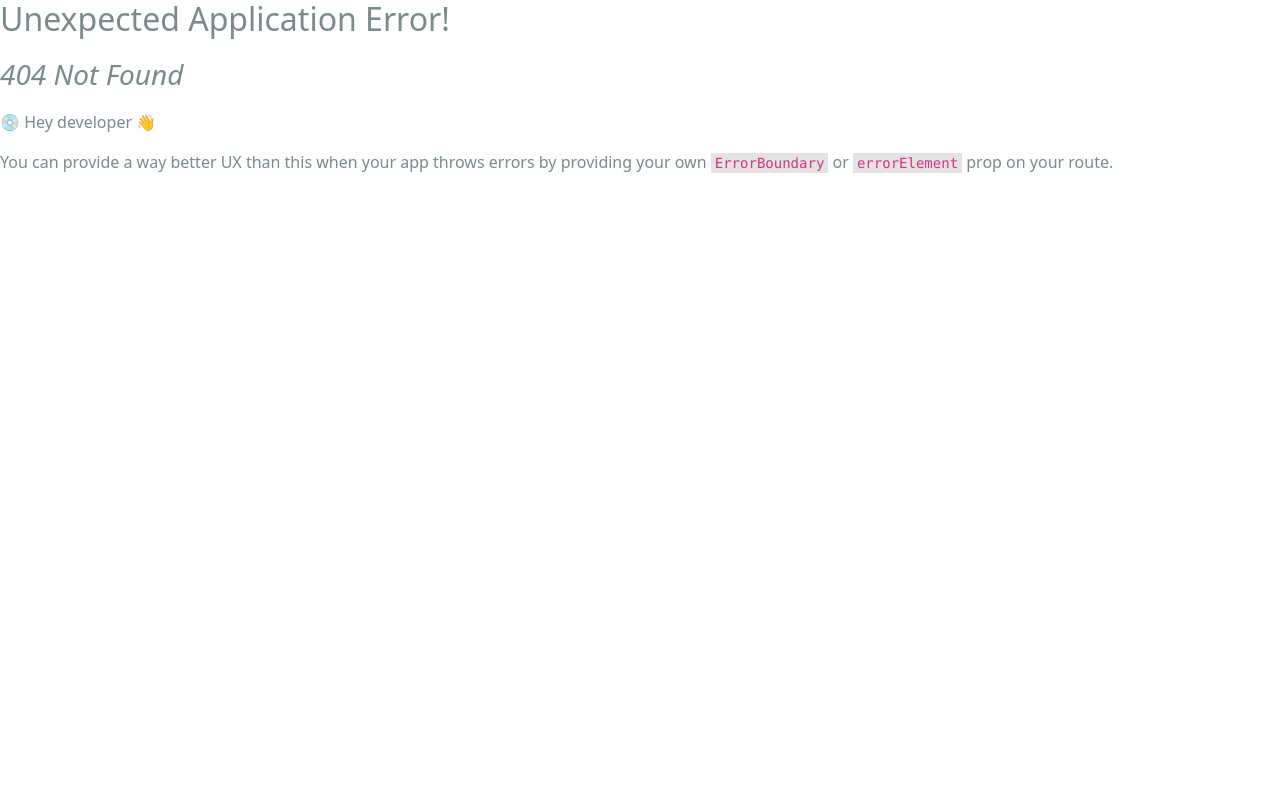
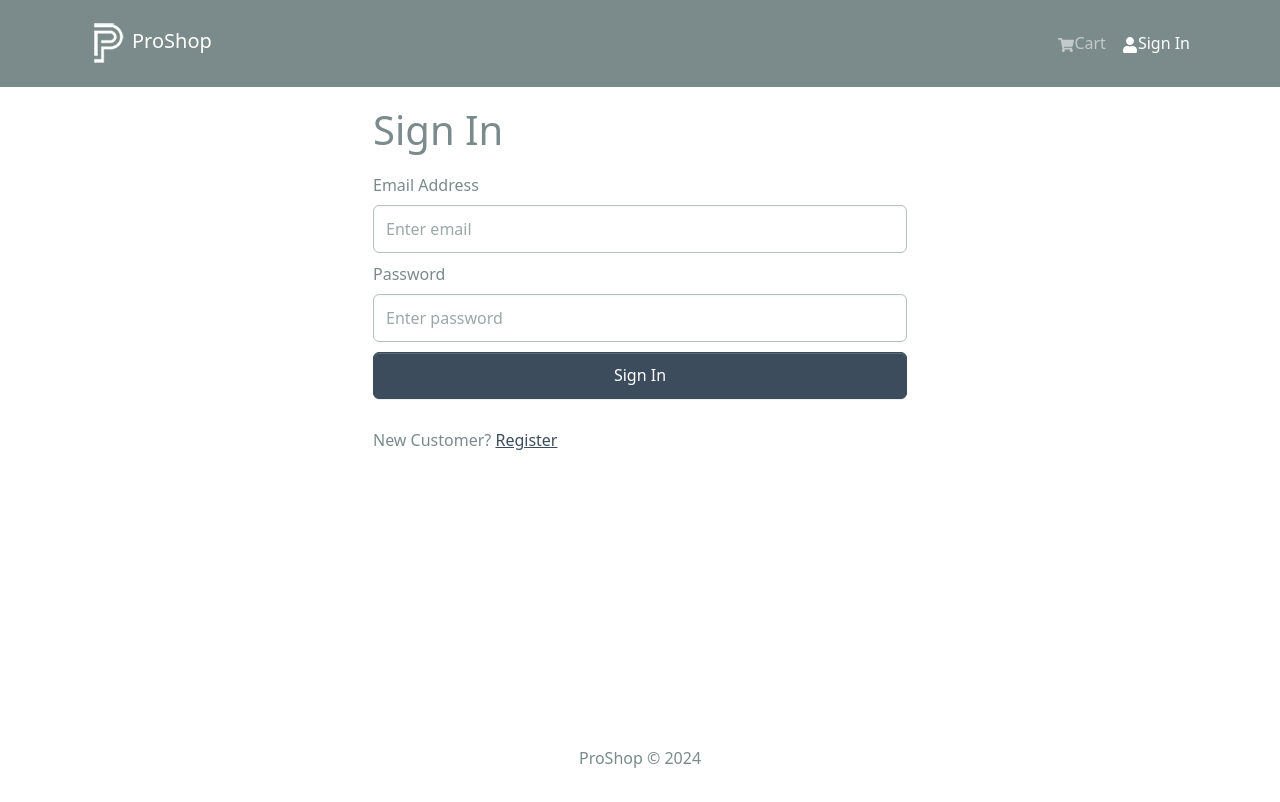
Before and after one commit to Shrustivaidya/ProShop, a React (Create React App) app in the folder frontend/: page /login in a window 1280 px wide. Before the commit this address had no page. Shown: the top 802 px of the page. Built offline with nearby package versions, Linux system fonts and the light colour scheme.

Commit message:
Frontend Authentication Worked on Auth & User slice & Login Screen UI

```diff
--- /dev/null
+++ b/frontend/src/components/FormContainer.js
@@ -0,0 +1,15 @@
+import { Container, Row, Col } from 'react-bootstrap';
+
+const FormContainer = ({ children }) => {
+  return (
+    <Container>
+      <Row className='justify-content-md-center'>
+        <Col xs={12} md={6}>
+          {children}
+        </Col>
+      </Row>
+    </Container>
+  );
+};
+
+export default FormContainer;
--- a/frontend/src/index.js
+++ b/frontend/src/index.js
@@ -14,9 +14,10 @@
 import HomeScreen from './screens/HomeScreen';
 import ProductScreen from './screens/ProductScreen';
 import CartScreen from './screens/cartScreen';
-
+import LoginScreen from './screens/LoginScreen';
 import App from './App';
 import reportWebVitals from './reportWebVitals';
+
 
 const router = createBrowserRouter(
   createRoutesFromElements(
@@ -24,6 +25,7 @@
       <Route index={true} path='/' element={<HomeScreen />} />
       <Route path='/product/:id' element={<ProductScreen />} />
       <Route path='/cart' element={<CartScreen />} />
+      <Route path='/login' element={<LoginScreen />} />
     </Route>
   )
 );
--- /dev/null
+++ b/frontend/src/screens/LoginScreen.js
@@ -0,0 +1,58 @@
+import { useState, useEffect } from 'react';
+import { Link, useLocation, useNavigate } from 'react-router-dom';
+import { Form, Button, Row, Col } from 'react-bootstrap';
+import FormContainer from '../components/FormContainer';
+
+const LoginScreen = () => {
+    const [email, setEmail] = useState('');
+    const [password, setPassword] = useState('');
+
+const submitHandler = async (e) =>{
+    e.preventDefault()
+    console.log('submit')
+}
+
+return (
+    <FormContainer>
+      <h1>Sign In</h1>
+
+      <Form onSubmit={submitHandler}>
+      <Form.Group className='my-2' controlId='email'>
+          <Form.Label>Email Address</Form.Label>
+          <Form.Control
+            type='email'
+            placeholder='Enter email'
+            value={email}
+            onChange={(e) => setEmail(e.target.value)}
+          ></Form.Control>
+        </Form.Group>
+        <Form.Group className='my-2' controlId='password'>
+          <Form.Label>Password</Form.Label>
+          <Form.Control
+            type='password'
+            placeholder='Enter password'
+            value={password}
+            onChange={(e) => setPassword(e.target.value)}
+          ></Form.Control>
+        </Form.Group>
+
+        <Form.Group className='my-2' controlId='submit'>
+          <Button type='submit' variant='primary' className='w-100'>
+            Sign In
+          </Button>
+        </Form.Group>
+    </Form>
+    <Row className='py-3'>
+        <Col>
+          New Customer?{' '}
+          <Link to='/register'>
+            Register
+          </Link>
+        </Col>
+      </Row>
+    </FormContainer>
+)
+}
+
+
+export default LoginScreen
--- /dev/null
+++ b/frontend/src/slices/authSlice.js
@@ -0,0 +1,25 @@
+import {createSlice} from '@reduxjs/toolkit';
+
+const initialState = {
+    userInfo: localStorage.getItem('userInfo')
+      ? JSON.parse(localStorage.getItem('userInfo'))
+      : null,
+  };
+
+  const authSlice = createSlice ({
+    name:'auth',
+    initialState,
+    reducers:{
+        setCredentials: (state, action) => {
+            state.userInfo = action.payload;
+            localStorage.setItem('userInfo', JSON.stringify(action.payload));
+    },
+
+
+}
+
+  })
+
+  export const { setCredentials, logout } = authSlice.actions;
+
+  export default authSlice.reducer;
--- a/frontend/src/store.js
+++ b/frontend/src/store.js
@@ -1,11 +1,13 @@
 import { configureStore } from '@reduxjs/toolkit';
 import { apiSlice } from './slices/apiSlice';
-import  cartSliceReducer  from './slices/cartSlice'
+import  cartSliceReducer  from './slices/cartSlice';
+import authSliceReducer from './slices/authSlice';
 
 const store = configureStore({
     reducer: {
         [apiSlice.reducerPath]:apiSlice.reducer,
         cart:cartSliceReducer,
+        auth: authSliceReducer,
     },
     middleware:(getDefaultMiddleware) =>
         getDefaultMiddleware().concat(apiSlice.middleware),
```
Also changed, not shown: frontend/src/slices/usersApiSlice.js (added, +72 -0 lines).
